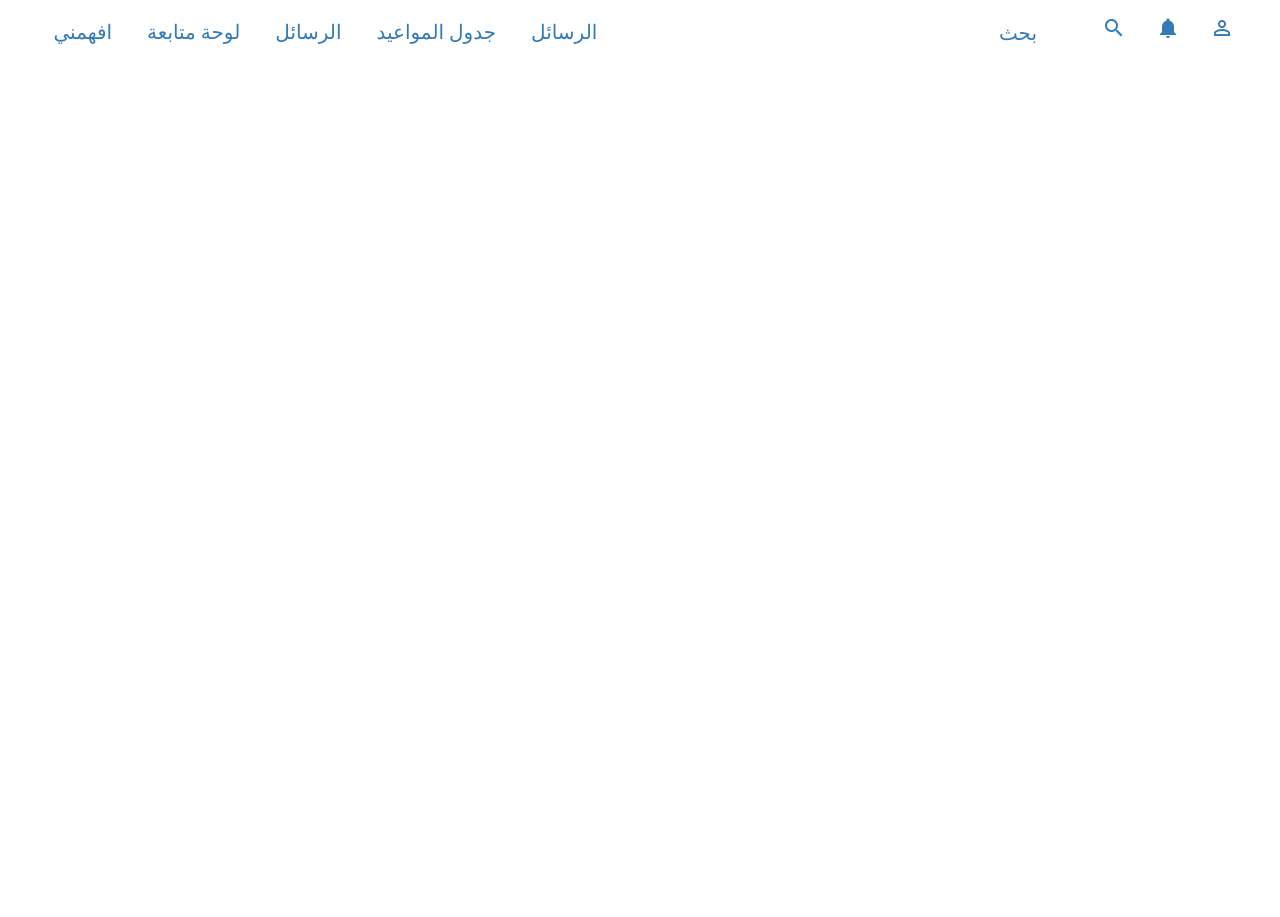
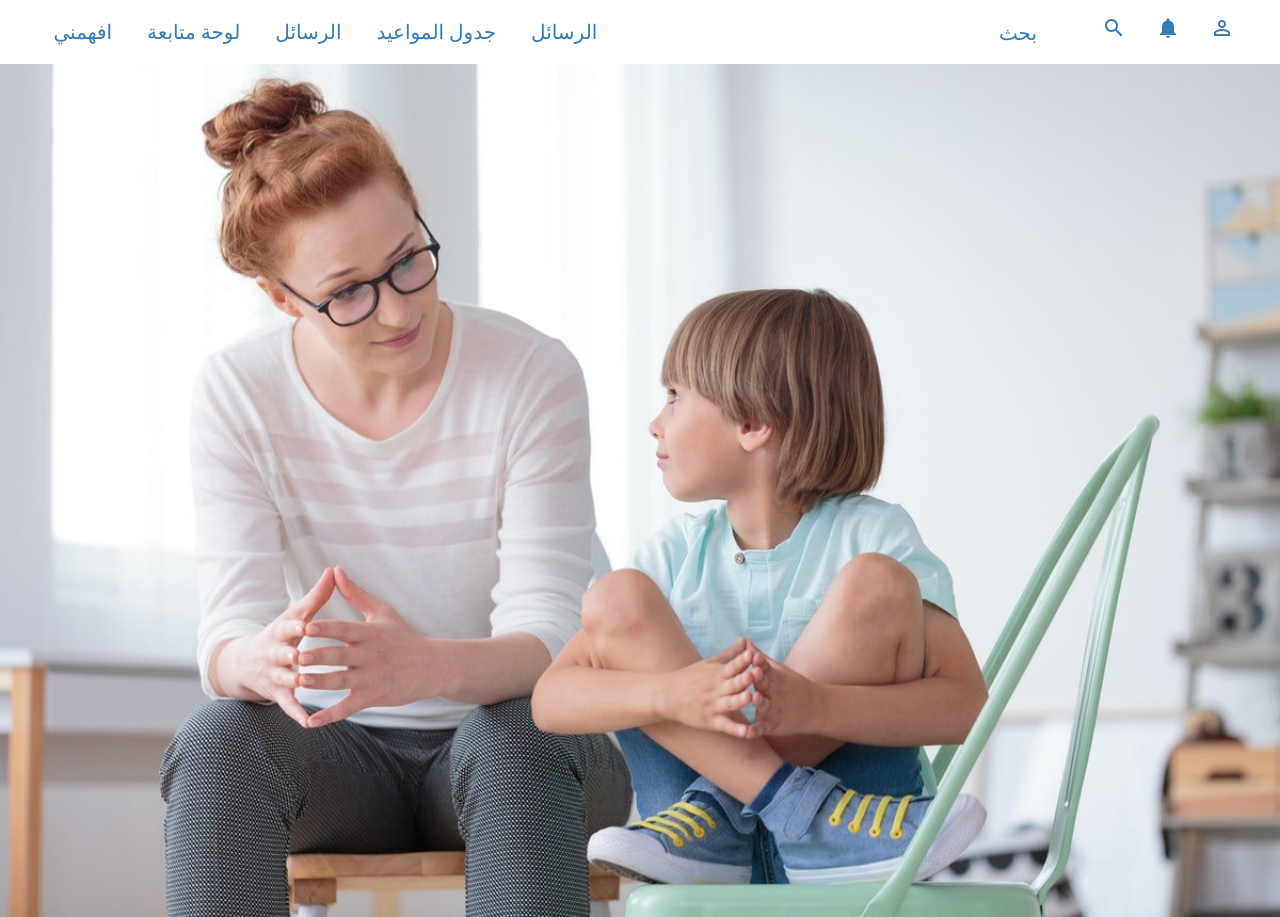
Before and after one commit to Wadhah998/frontend-hospita, an Angular app: page / in a window 1280 px wide. Before the commit the page ends 800 px from the top, so only its background shows below. Built offline with nearby package versions, Linux system fonts and the light colour scheme.

Commit message:
landig ajout avec des modifications

```diff
--- a/src/app/app-routing.module.ts
+++ b/src/app/app-routing.module.ts
@@ -1,3 +1,4 @@
+import { LandingComponent } from './components/landing/landing.component';
 import { MedecinFormComponent } from './screens/form/medecin-form/medecin-form.component';
 import { AjouterMedecinComponent } from './components/ajouter-medecin/ajouter-medecin.component';
 import { SuperDoctorComponent } from './components/super-doctor/super-doctor.component';
@@ -37,6 +38,7 @@ const MaterialComponents = [
   MatSnackBarModule
 ]
 const routes: Routes = [
+  {path: '',component:LandingComponent},
   {path: 'superdocwelcpage', component : SuperDoctorComponent},
   {path: 'ajouterMedecin', component : MedecinFormComponent}
 ];
--- a/src/app/app.component.html
+++ b/src/app/app.component.html
@@ -1,4 +1,4 @@
-<app-nav-bar></app-nav-bar>
+
 <div dir="rtl">
     <router-outlet></router-outlet>
 </div>
--- a/src/app/app.module.ts
+++ b/src/app/app.module.ts
@@ -10,6 +10,7 @@ import { AjouterMedecinComponent } from './components/ajouter-medecin/ajouter-me
 import { SuperDoctorComponent } from './components/super-doctor/super-doctor.component';
 import { MedecinFormComponent } from './screens/form/medecin-form/medecin-form.component';
 import { ReactiveFormsModule } from '@angular/forms';
+import { LandingComponent } from './components/landing/landing.component';
 
 @NgModule({
   declarations: [
@@ -17,7 +18,8 @@ import { ReactiveFormsModule } from '@angular/forms';
     NavBarComponent,
     AjouterMedecinComponent,
     SuperDoctorComponent,
-    MedecinFormComponent
+    MedecinFormComponent,
+    LandingComponent
   ],
   imports: [
     BrowserModule,
--- /dev/null
+++ b/src/app/components/landing/landing.component.html
@@ -0,0 +1,4 @@
+<app-nav-bar></app-nav-bar>
+<div>
+    <img [src]="bgImage" alt="" height="30%" width="100%">
+</div>
--- /dev/null
+++ b/src/app/components/landing/landing.component.ts
@@ -0,0 +1,15 @@
+import { Component, OnInit } from '@angular/core';
+
+@Component({
+  selector: 'app-landing',
+  templateUrl: './landing.component.html',
+  styleUrls: ['./landing.component.scss']
+})
+export class LandingComponent implements OnInit {
+  bgImage:string = "assets/images/image4.jpg";
+  constructor() { }
+
+  ngOnInit(): void {
+  }
+
+}
--- a/src/app/components/super-doctor/super-doctor.component.html
+++ b/src/app/components/super-doctor/super-doctor.component.html
@@ -1,4 +1,4 @@
-
+<app-nav-bar></app-nav-bar>
 <mat-toolbar >
     <div class="spacer"></div>
     <div style="margin-left: 3%;">
```
Also changed, not shown: src/app/components/landing/landing.component.scss (added), src/assets/images/image4.jpg (added), 1 other file (tests, documents, lock files or other folders).
